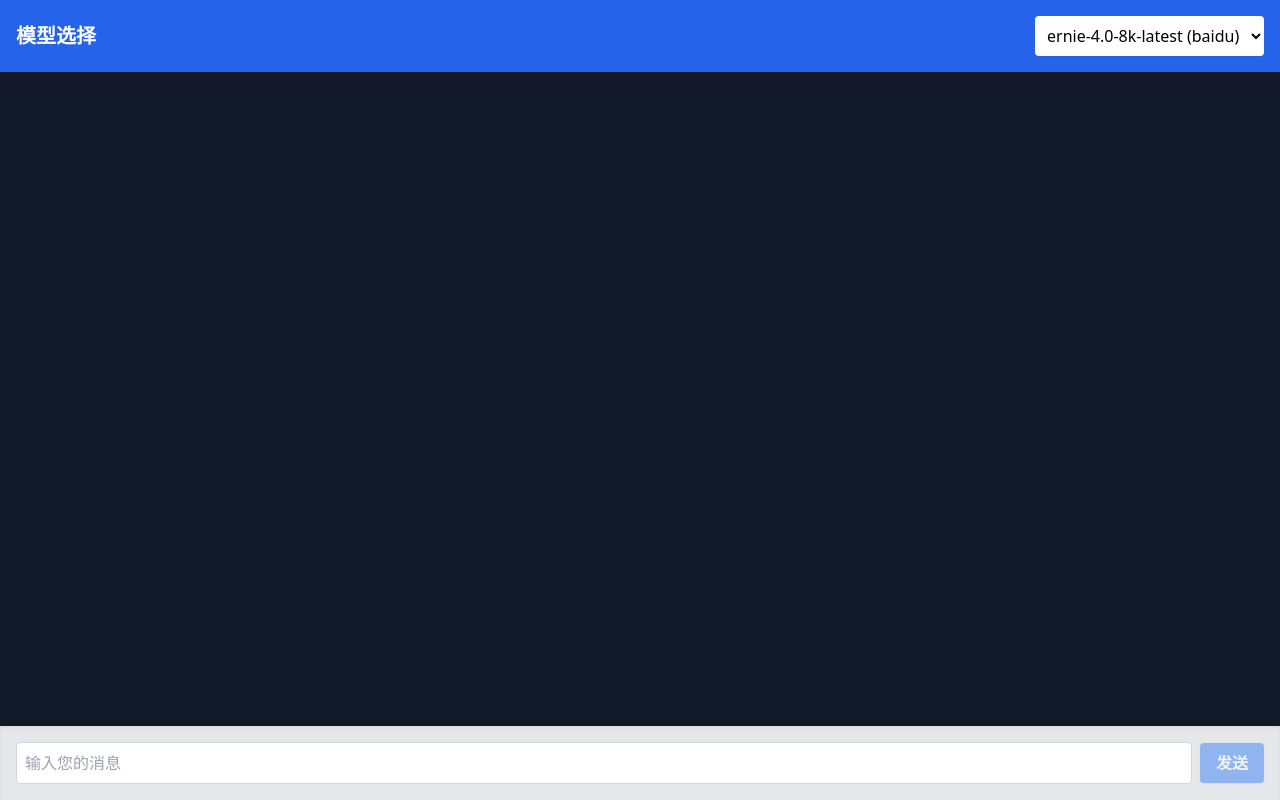
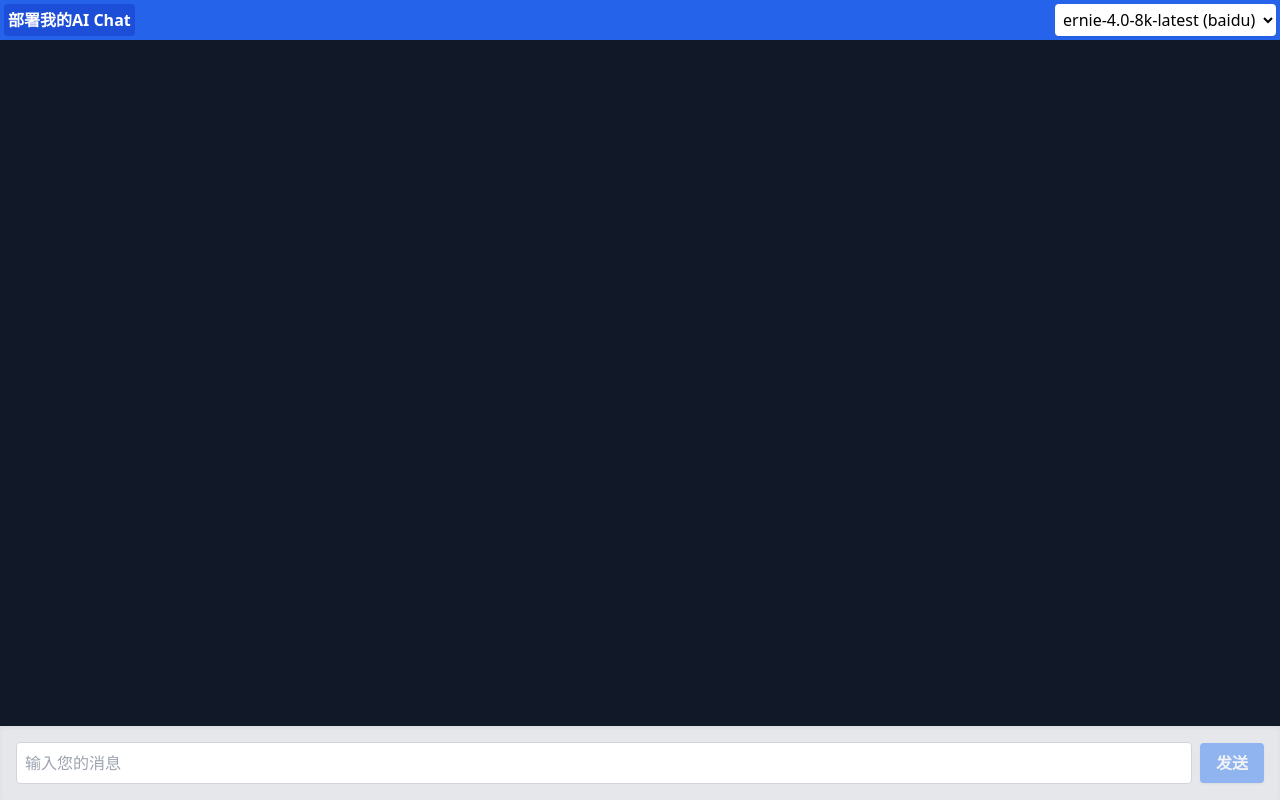
Before and after one commit to youngbeauty/testfuncat, a Vue app in the folder apps/chat-ui/: page / in a window 1280 px wide. Built offline with nearby package versions, Linux system fonts and the light colour scheme.

Commit message:
update UI

```diff
--- a/apps/chat-ui/src/App.vue
+++ b/apps/chat-ui/src/App.vue
@@ -1,13 +1,21 @@
 <template>
   <div class="flex flex-col h-screen bg-gray-100">
     <!-- Header with Configuration -->
-    <div class="bg-blue-600 p-4 flex items-center justify-between text-white shadow-md">
-      <h2 class="text-xl font-bold">模型选择</h2>
-      <select v-model="model" class="select p-2 rounded bg-white text-black shadow-sm">
-        <option v-for="(modelOption, index) in modelOptions" :key="index" :value="modelOption.value">
-          {{ modelOption.label }}
-        </option>
-      </select>
+    <div class="bg-blue-600 p-1 flex items-center justify-between text-white shadow-md">
+      <button
+        @click="deployAIChat"
+        class="bg-blue-700 hover:bg-blue-800 text-white font-bold p-1 rounded flex items-center"
+      >
+        部署我的AI Chat
+      </button>
+      <div>
+        <select id="model-select" v-model="model" class="select p-1 rounded bg-white text-black shadow-sm">
+          <option disabled selected>选择模型</option>
+          <option v-for="(modelOption, index) in modelOptions" :key="index" :value="modelOption.value">
+            {{ modelOption.label }}
+          </option>
+        </select>
+      </div>
     </div>
 
     <!-- Center Column (Chat) -->
@@ -67,6 +75,9 @@ export default {
     }
   },
   methods: {
+    deployAIChat() {
+      window.open('https://functioncat.cn/console/clone-system?sourceOrgSlug=template&sourceSystemSlug=aichat3', '_blank');
+    },
     async sendMessage() {
       console.log('sendMessage called');
 
```
